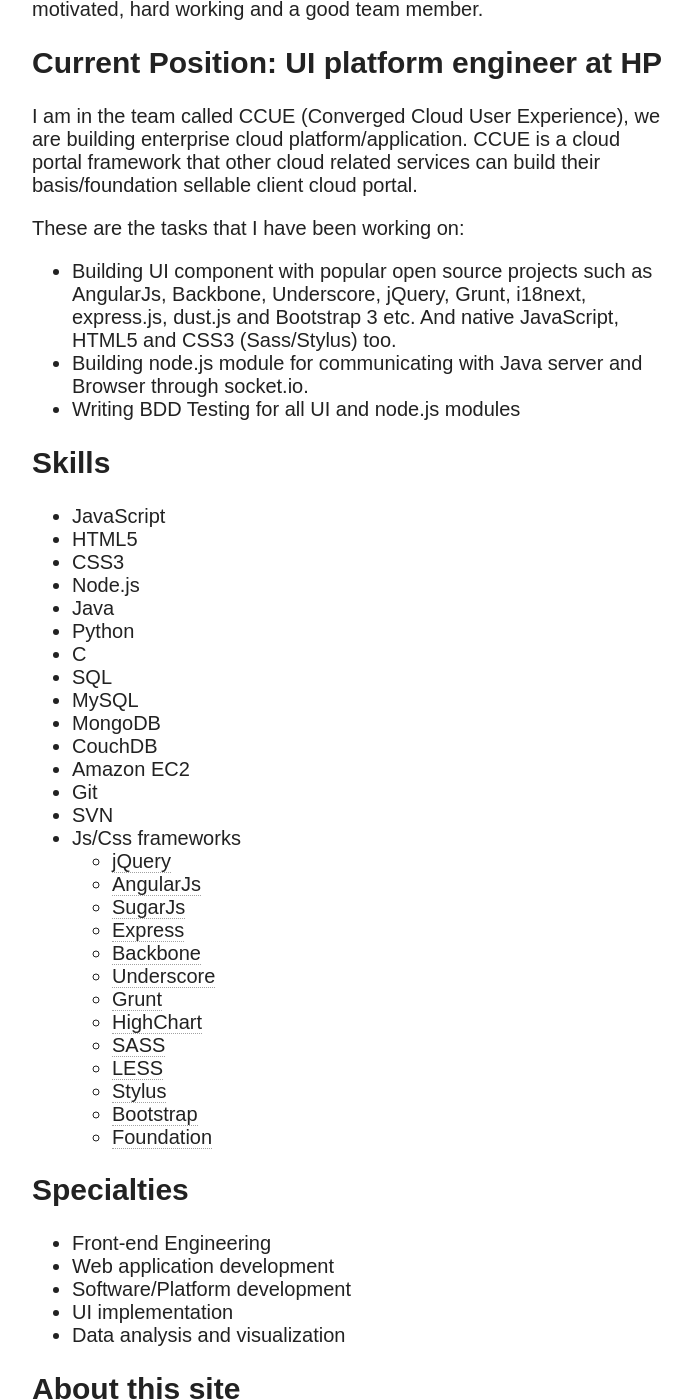
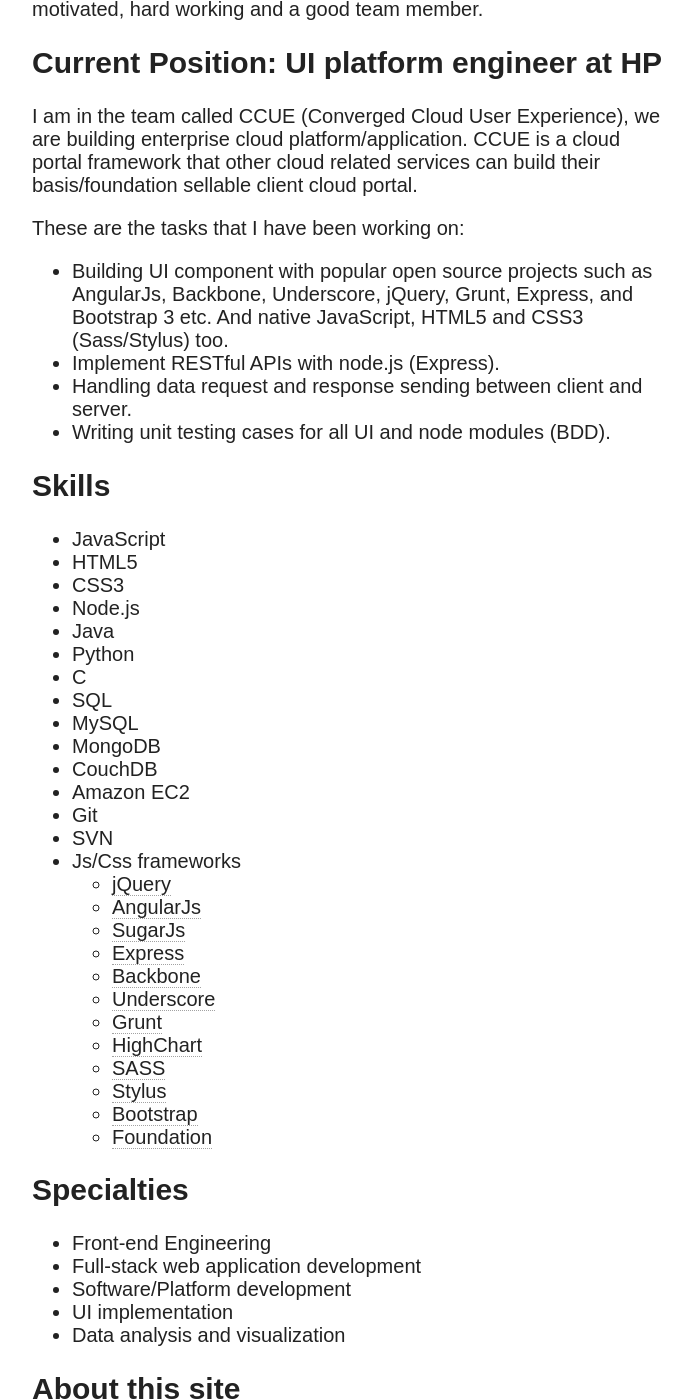
Before and after one commit to LeoAJ/leoaj.github.com, a Jekyll site: the page built from about.md, in a window 1280 px wide and 1400 px high, scrolled down 1537 px. Shown: the whole window, without its empty margins (288-980 px from the left). Built offline with Jekyll 4.4.1, drawn with Linux system fonts in a browser that asks for light colours; nearby versions of some CDN libraries.

Commit message:
update profile

```diff
--- a/about.md
+++ b/about.md
@@ -21,9 +21,10 @@ I am in the team called CCUE (Converged Cloud User Experience), we are building
 
 These are the tasks that I have been working on:
 
-* Building UI component with popular open source projects such as AngularJs, Backbone, Underscore, jQuery, Grunt, i18next, express.js, dust.js and Bootstrap 3 etc. And native JavaScript, HTML5 and CSS3 (Sass/Stylus) too.
-* Building node.js module for communicating with Java server and Browser through socket.io.
-* Writing BDD Testing for all UI and node.js modules
+* Building UI component with popular open source projects such as AngularJs, Backbone, Underscore, jQuery, Grunt, Express, and Bootstrap 3 etc. And native JavaScript, HTML5 and CSS3 (Sass/Stylus) too.
+* Implement RESTful APIs with node.js (Express).
+* Handling data request and response sending between client and server.
+* Writing unit testing cases for all UI and node modules (BDD).
 
 ## Skills
 
@@ -51,7 +52,6 @@ These are the tasks that I have been working on:
   * [Grunt](http://gruntjs.com){:target="_blank"}
   * [HighChart](http://www.highcharts.com){:target="_blank"}
   * [SASS](http://sass-lang.com){:target="_blank"}
-  * [LESS](http://lesscss.org){:target="_blank"}
   * [Stylus](http://learnboost.github.io/stylus){:target="_blank"}
   * [Bootstrap](http://getbootstrap.com){:target="_blank"}
   * [Foundation](http://foundation.zurb.com){:target="_blank"}
@@ -59,7 +59,7 @@ These are the tasks that I have been working on:
 ## Specialties
 
 * Front-end Engineering
-* Web application development
+* Full-stack web application development
 * Software/Platform development
 * UI implementation
 * Data analysis and visualization
```
